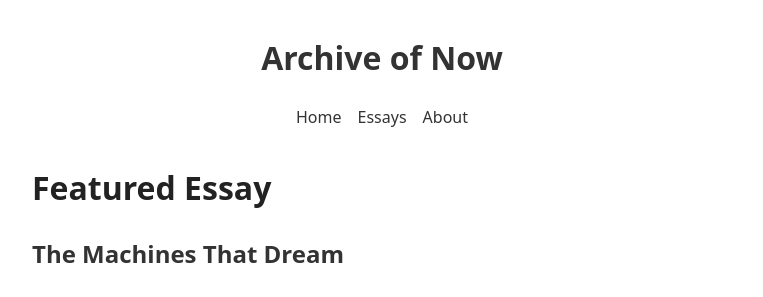
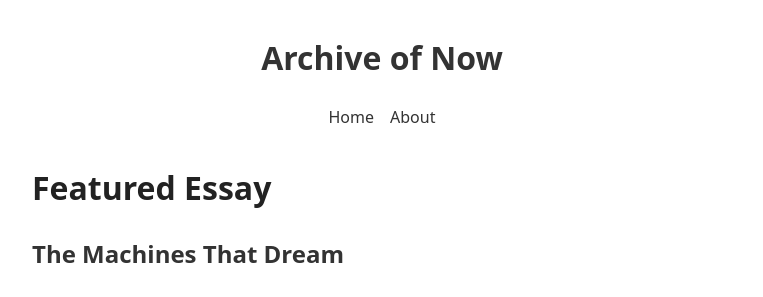
Before and after one commit to archive-of-now/archive-of-now.github.io, a Jekyll site: the page built from index.md, in a window 1280 px wide. Shown: the top 297 px of the page, without its empty margins (258-1021 px from the left). Built offline with Jekyll 4.4.1, drawn with Linux system fonts in a browser that asks for light colours.

Commit message:
Iteration5

```diff
--- a/_config.yml
+++ b/_config.yml
@@ -4,10 +4,6 @@
 title: Archive of Now
 description: "AI-assisted essays — reflections, observations, and warnings for our present age."
 url: "https://archive-of-now.github.io"
-collections:
-  essays:
-    output: true
-    permalink: /essays/:title/
 
 # Author (used by SEO tag)
 author:
@@ -20,6 +16,10 @@
   - Stanislav Kim
   - ChatGPT
 
+collections:
+  essays:
+    output: true
+    permalink: /:title
 
 # ===============================
 # MARKDOWN + BUILD
@@ -45,8 +45,6 @@
 nav_links:
   - title: "Home"
     url: "/"
-  - title: "Essays"
-    url: "/essays/"
   - title: "About"
     url: "/about/"
 
--- a/essays/index.html
+++ /dev/null
@@ -1,6 +0,0 @@
-<!DOCTYPE html>
-<html>
-  <head>
-    <meta http-equiv="refresh" content="0; url=/" />
-  </head>
-</html>
```
